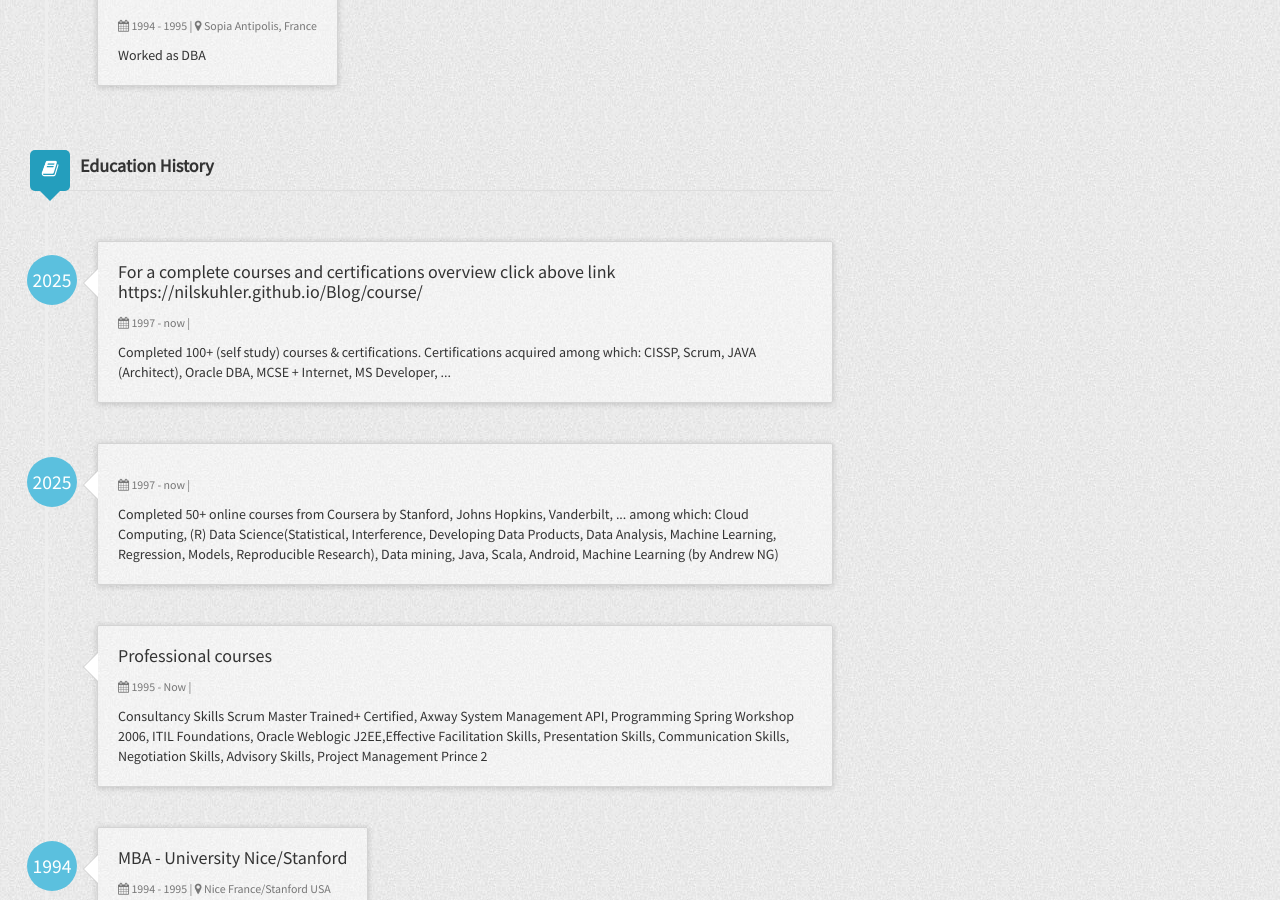
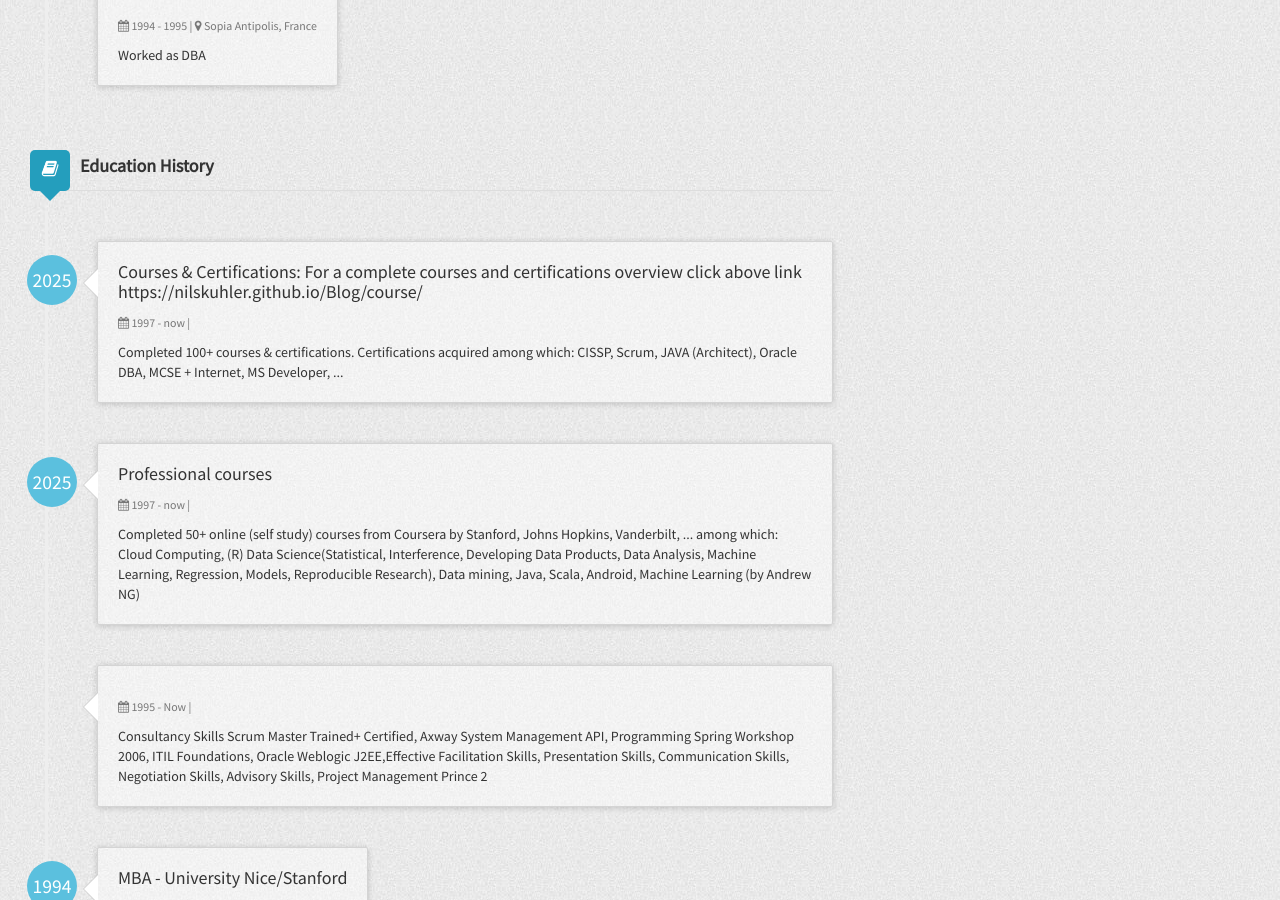
Before and after one commit to NilsKuhler/resumecard, a Jekyll site: the page built from index.html, in a window 1280 px wide and 900 px high, scrolled down 2509 px. Built offline with Jekyll 4.4.1, drawn with Linux system fonts in a browser that asks for light colours; nearby versions of some CDN libraries.

Commit message:
Update _config.yml

```diff
--- a/_config.yml
+++ b/_config.yml
@@ -125,23 +125,23 @@ author:
       description: Worked as DBA
   educationHistory:
     - education1:
-      organization: For a complete courses and certifications overview click above link https://nilskuhler.github.io/Blog/course/
+      organization: Courses & Certifications&#58; For a complete courses and certifications overview click above link https://nilskuhler.github.io/Blog/course/
       location:
       degree:
       major:
       started: 2025
       duration: 1997 - now
-      description: Completed 100+ (self study) courses & certifications. Certifications acquired among which&#58; CISSP, Scrum, JAVA (Architect), Oracle DBA, MCSE + Internet, MS Developer, ...
+      description: Completed 100+ courses & certifications. Certifications acquired among which&#58; CISSP, Scrum, JAVA (Architect), Oracle DBA, MCSE + Internet, MS Developer, ...
     - education2:
-      organization:
+      organization: Professional courses
       location:
       degree:
       major:
       started: 2025
       duration: 1997 - now
-      description: Completed 50+ online courses from Coursera by Stanford, Johns Hopkins, Vanderbilt, ... among which&#58; Cloud Computing, (R) Data Science(Statistical, Interference, Developing Data Products, Data Analysis, Machine Learning, Regression, Models, Reproducible Research), Data mining, Java, Scala, Android, Machine Learning (by Andrew NG)
+      description: Completed 50+ online (self study) courses from Coursera by Stanford, Johns Hopkins, Vanderbilt, ... among which&#58; Cloud Computing, (R) Data Science(Statistical, Interference, Developing Data Products, Data Analysis, Machine Learning, Regression, Models, Reproducible Research), Data mining, Java, Scala, Android, Machine Learning (by Andrew NG)
     - education3:
-      organization: Professional courses
+      organization:
       location:
       degree:
       major:
```
